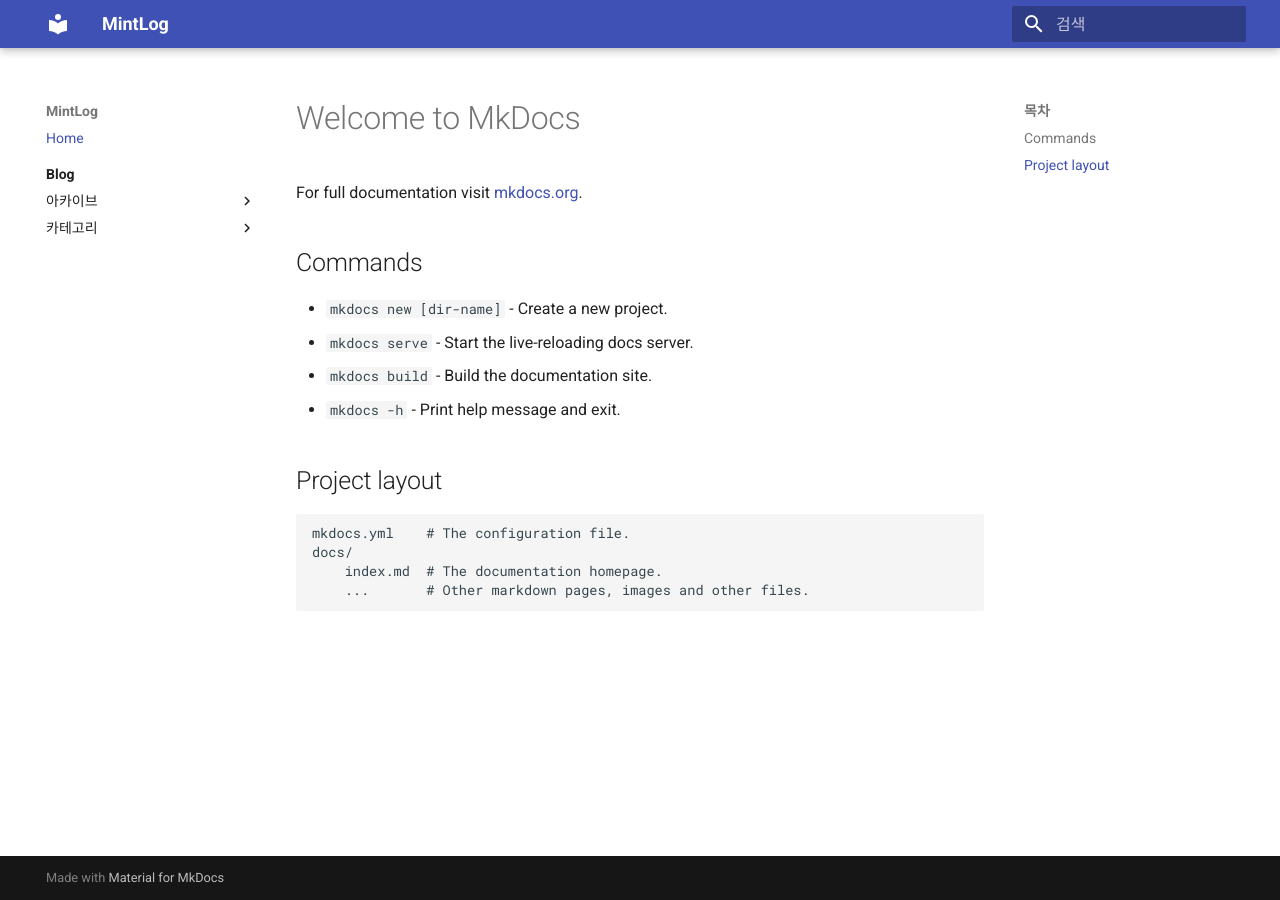
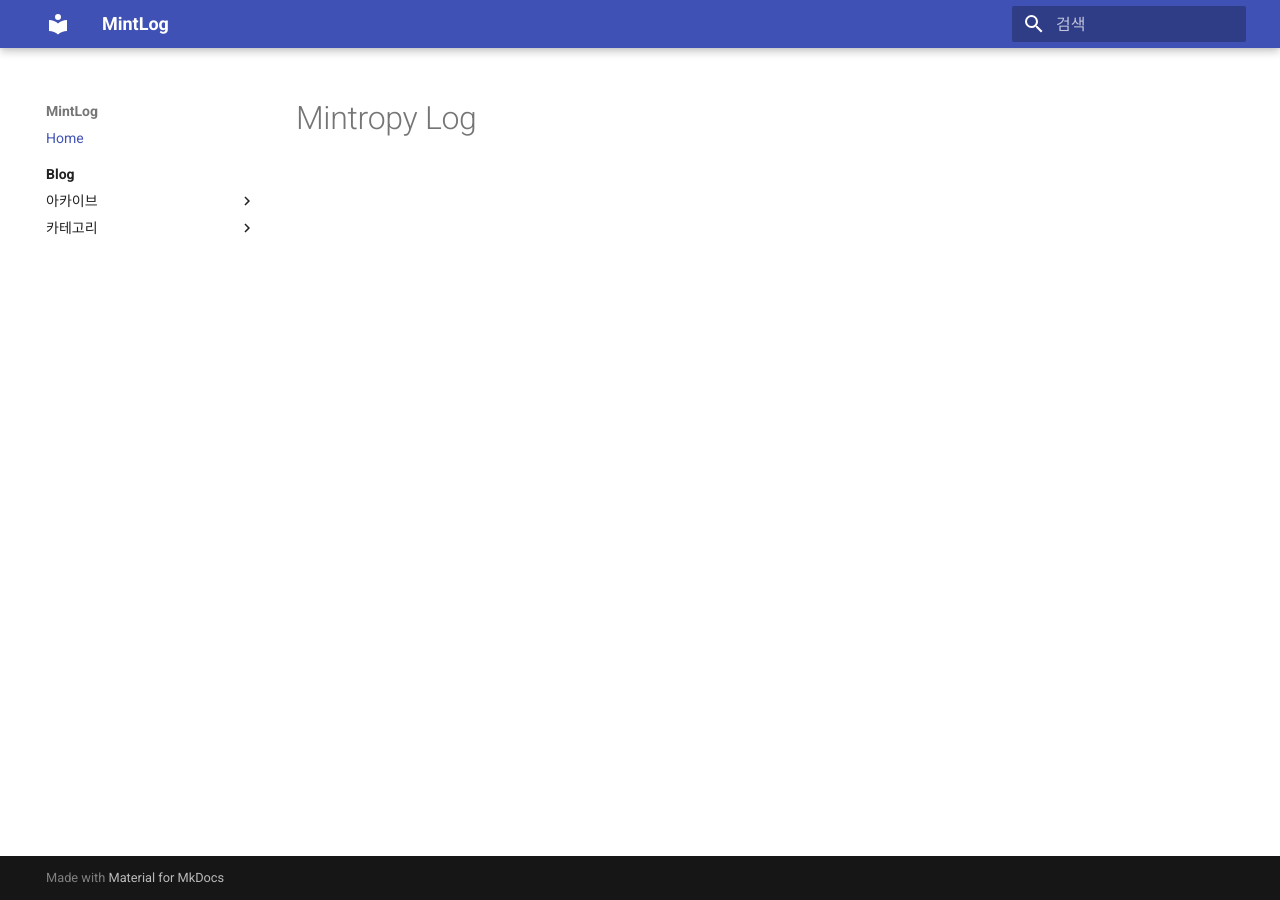
Before and after one commit to mintropy/mint-log, an MkDocs documentation site: the page built from docs/index.md, in a window 1280 px wide. Built offline with MkDocs 1.6.1 and Material for MkDocs 9.7.7, drawn with Linux system fonts in a browser that asks for light colours.

Commit message:
mkdocs config update

```diff
--- a/docs/index.md
+++ b/docs/index.md
@@ -1,17 +1 @@
-# Welcome to MkDocs
-
-For full documentation visit [mkdocs.org](https://www.mkdocs.org).
-
-## Commands
-
-* `mkdocs new [dir-name]` - Create a new project.
-* `mkdocs serve` - Start the live-reloading docs server.
-* `mkdocs build` - Build the documentation site.
-* `mkdocs -h` - Print help message and exit.
-
-## Project layout
-
-    mkdocs.yml    # The configuration file.
-    docs/
-        index.md  # The documentation homepage.
-        ...       # Other markdown pages, images and other files.
+# Mintropy Log
--- a/mkdocs.yml
+++ b/mkdocs.yml
@@ -13,8 +13,8 @@
 plugins:
   - search
   - blog:
-      draft: true
-      draft_on_serve: false
+      # draft: true
+      # draft_on_serve: false
       categories_name: 카테고리
 nav:
   - Home: index.md
@@ -34,3 +34,4 @@
           format: !!python/name:pymdownx.superfences.fence_code_format
   - admonition
   - pymdownx.details
+  - footnotes
```
